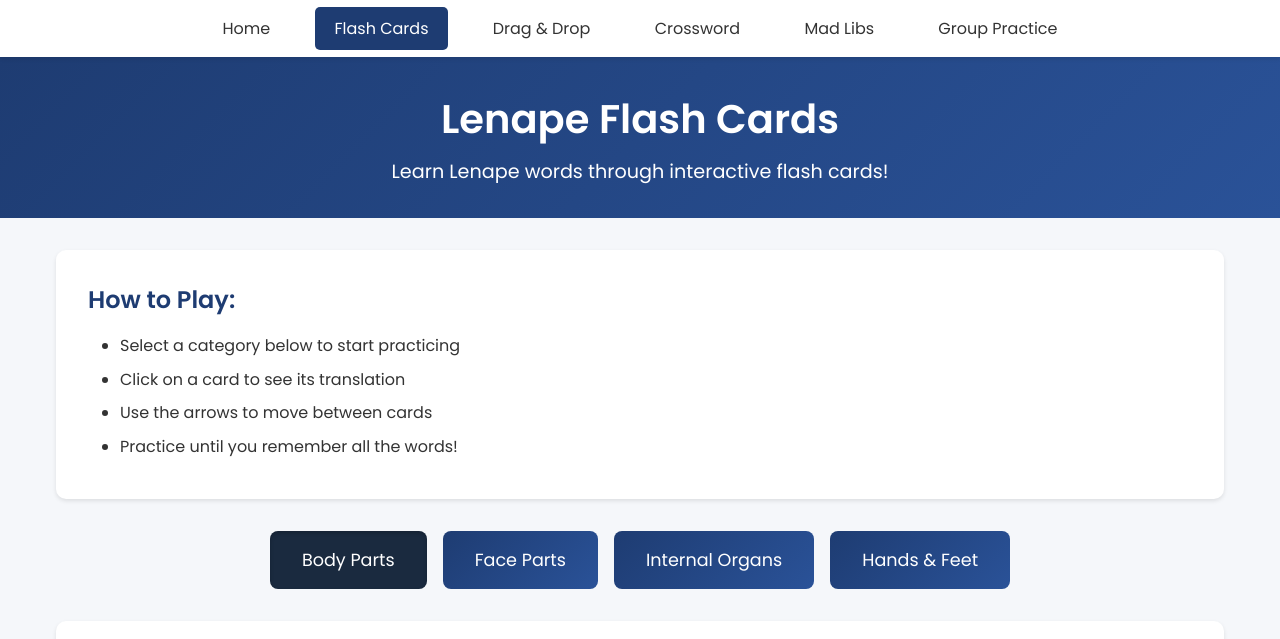
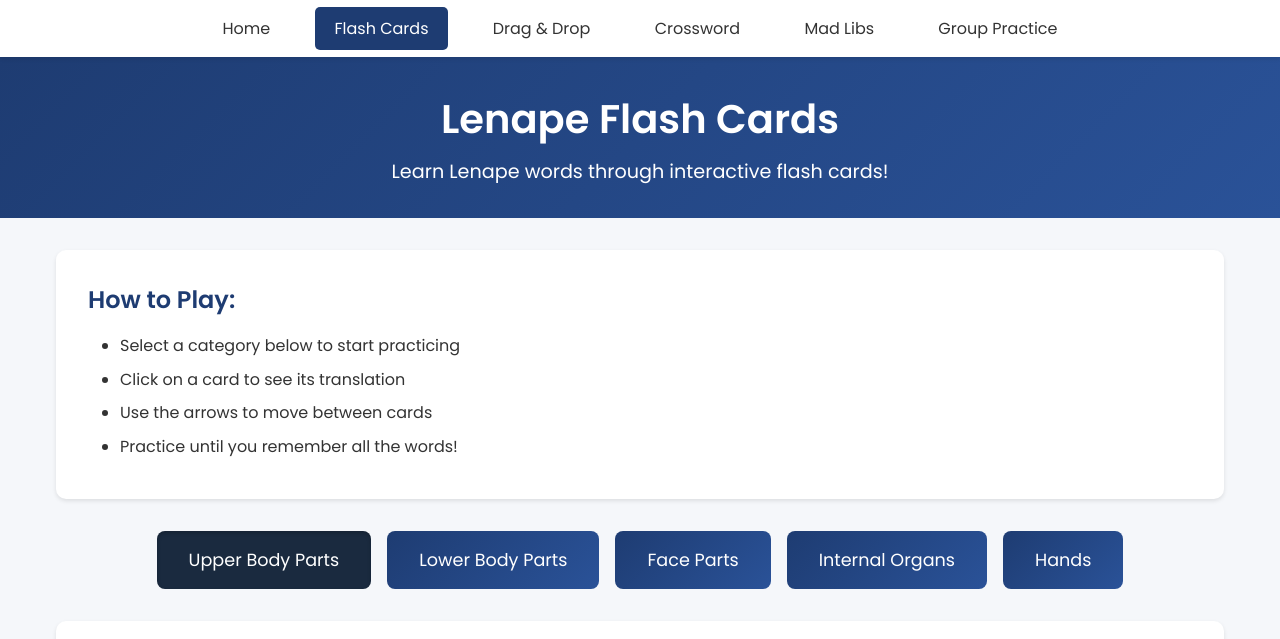
Before and after one commit to TeamBridges/TeamBridges, a plain HTML site: page flashcards.html in a window 1280 px wide. Shown: the top 639 px of the page. Drawn offline with Linux system fonts and the light colour scheme.

Commit message:
Update flashcards.html

```diff
--- a/flashcards.html
+++ b/flashcards.html
@@ -35,14 +35,16 @@
         </div>
 
         <div class="game-buttons">
-            <button class="game-button active" onclick="showGame('body')">Body Parts</button>
+            <button class="game-button active" onclick="showGame('body')">Upper Body Parts</button>
+            <button class="game-button active" onclick="showGame('body2')">Lower Body Parts</button>
             <button class="game-button" onclick="showGame('face')">Face Parts</button>
             <button class="game-button" onclick="showGame('internal')">Internal Organs</button>
-            <button class="game-button" onclick="showGame('hands')">Hands & Feet</button>
+            <button class="game-button" onclick="showGame('hands')">Hands</button>
         </div>
 
         <div class="game-container">
             <iframe id="body" class="game-frame active" src="https://scratch.mit.edu/projects/1088888174/embed" allowtransparency="true" scrolling="no" allowfullscreen></iframe>
+            <iframe id="body2" class="game-frame active" src="https://scratch.mit.edu/projects/1120857841/embed" allowtransparency="true" scrolling="no" allowfullscreen></iframe>
             <iframe id="face" class="game-frame" src="https://scratch.mit.edu/projects/1121753523/embed" allowtransparency="true" scrolling="no" allowfullscreen></iframe>
             <iframe id="internal" class="game-frame" src="https://scratch.mit.edu/projects/1125866028/embed" allowtransparency="true" scrolling="no" allowfullscreen></iframe>
             <iframe id="hands" class="game-frame" src="https://scratch.mit.edu/projects/1126350288/embed" allowtransparency="true" scrolling="no" allowfullscreen></iframe>
```
